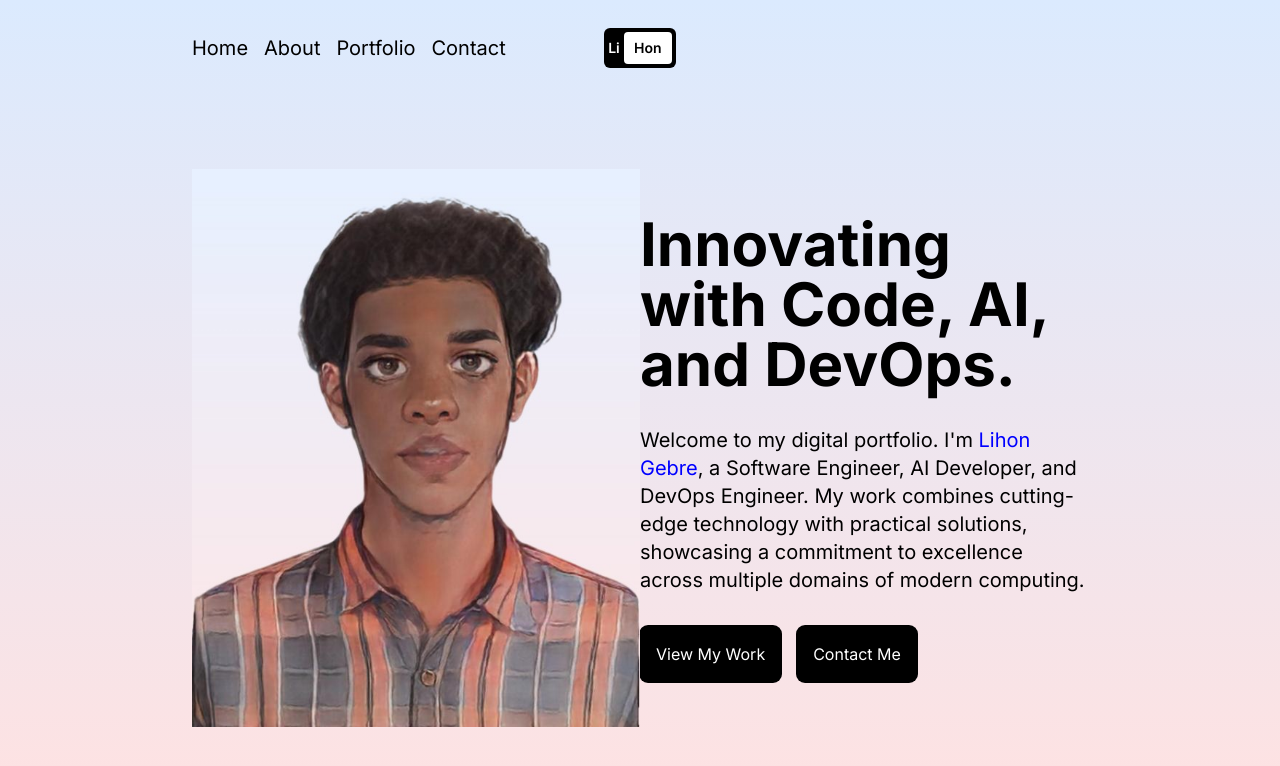
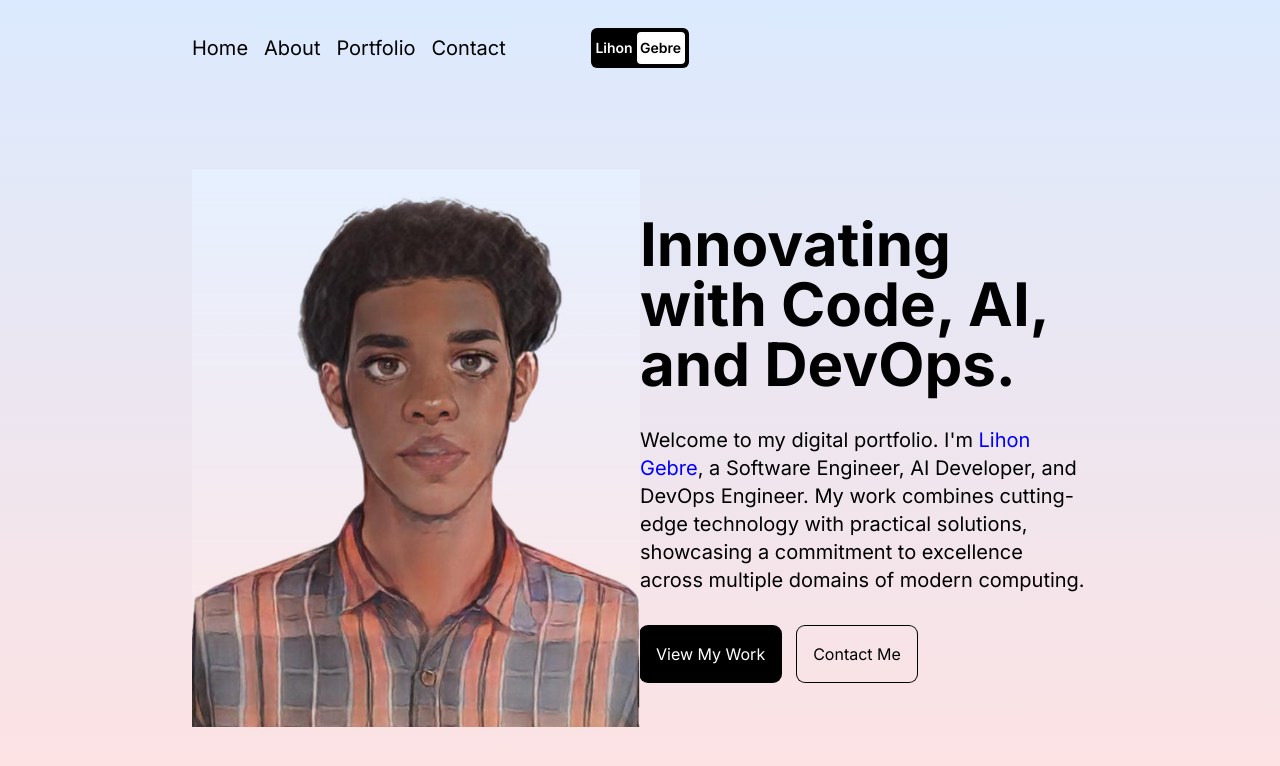
Before and after one commit to gelftheshot/portfolio, a Next.js app: page / in a window 1280 px wide. Shown: the top 766 px of the page. Built offline with nearby package versions, Linux system fonts and the light colour scheme.

Commit message:
addign files

```diff
--- a/app/page.jsx
+++ b/app/page.jsx
@@ -33,11 +33,9 @@ const Homepage = () => {
                 View My Work
               </a>
             </Link>
-            <Link href="/contact" legacyBehavior>
-              <a className="p-4 rounded-lg ring-1 ring-black bg-black text-white">
-                Contact Me
-              </a>
-            </Link>
+            <button className="p-4 rounded-lg ring-1 ring-black">
+              Contact Me
+            </button>
           </div>
         </div>
       </div>
--- a/components/Navbar.jsx
+++ b/components/Navbar.jsx
@@ -48,9 +48,9 @@ const Navbar = () => {
       </div>
       <div className="md:hidden lg:flex xl:w-1/3 xl:justify-center">
         <Link href="/" className="text-sm bg-black rounded-md p-1 font-semibold flex items-center justify-center">
-          <span className="text-white mr-1">Li</span>
+          <span className="text-white mr-1">Lihon</span>
           <span className="w-12 h-8 rounded bg-white text-black flex items-center justify-center">
-            Hon
+            Gebre
           </span>
         </Link>
       </div>
```
